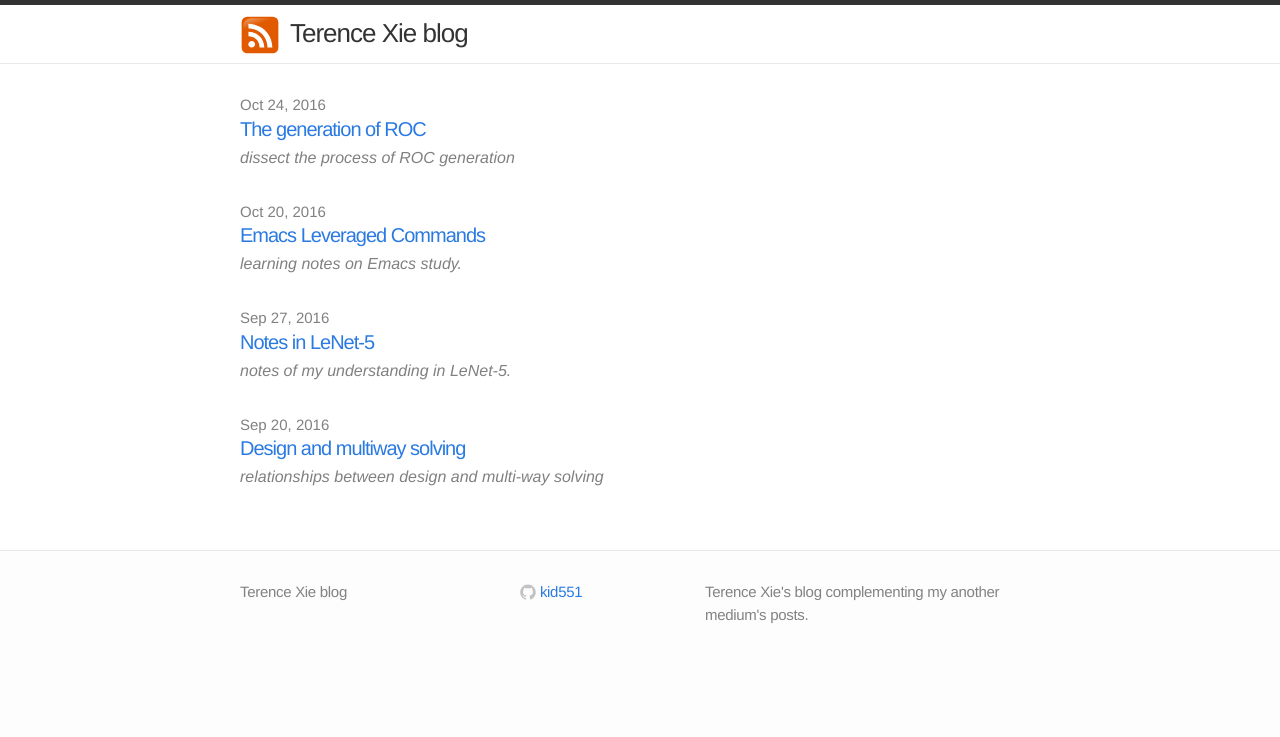
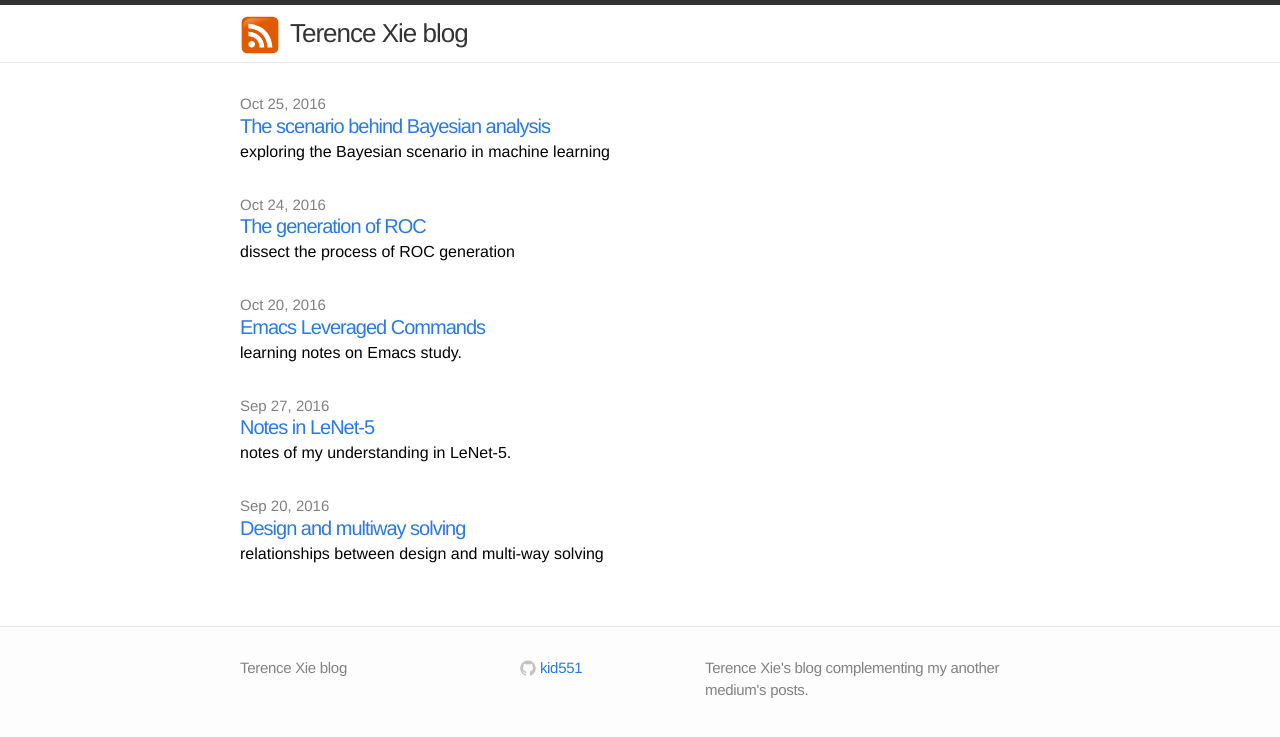
Before and after one commit to kid551/kid551.github.io, a Jekyll site: the page built from index.html, in a window 1280 px wide. Shown: the top 737 px of the page. Built offline with Jekyll 4.4.1, drawn with Linux system fonts in a browser that asks for light colours.

Commit message:
Start the post of Bayesian.

```diff
--- /dev/null
+++ b/_posts/2016-10-25-bayesian-scenario.md
@@ -0,0 +1,29 @@
+---
+layout: post
+comments: true
+title:  "The scenario behind Bayesian analysis"
+excerpt: "exploring the Bayesian scenario in machine learning"
+date:   2016-10-25
+mathjax: true
+---
+
+For lots of applied machine learning algorithms, Bayesian analysis is one of the seldom really understood by engineers even the researchers. It contains massive mathematical details and abstraction framework. But to be honest, it's kind of powerful weapon you may use to analyze your algorithms.
+
+When we mention Bayesian analysis in machine learning, the most popular junior example is the *naive bayesian classifier*, which can be competitive as popular algorithm as decision tree or neural network in some cases. But from the perspective of the real Bayesian analysis, it contains lots of implict information that few people may notice. In my opinion, it's not a good example to introduce the Bayesian analysis, but a good example to apply it with ignored bias.
+
+### Introduction to statistical learning
+
+For a learner that we want to build is a function $$f: \mathcal{X} \rightarrow \mathcal{Y}$$, which maps from the input space $$\mathcal{X}$$ to the outut space $$\mathcal{Y}$$. Often, the dataset $$D$$ we observe is the subset of input space $$\mathcal{X}$$. And the predicted result $$y$$ is the value in output space $$\mathcal{Y}$$. The whole process of machine learning is to build learner.
+
+We can revisit the **Machine Learning** definition given by Tom M.Mitchell:
+
+> A computer program is said to **learn** from experience $$E$$ with respect to some class of tasks $$T$$ and performance measure $$P$$, if its performance at tasks in $$T$$, as measured by $$P$$, improves with experience $$E$$.
+
+The experience $$E$$ is the data that we learn from, the task $$T$$ is often treated as prediction or classification. And the performance $$P$$ is the loss function that we used to measure how good our classifier is.
+
+One quick question is where is the probability, i.e. what's the probability framework of this leanring problem? From the probability perspective, the input/observed data $$X \in \mathcal{X}$$ can be treated as random variable. So is the output value $$Y\in\mathcal{Y}$$. For each new result $$y$$, we want to get the probability of $$P(Y=y \vert X)$$. To achieve this goal, we need to estimate the conditional distribution $$P(Y \vert X)$$, which is equivalent to the function $$f$$ mentioned above.
+
+In statistics, each estimation should be built under some hypothesis, i.e. the parameters in the estimated distribution. We define $$\mathcal{H}$$ as the hypothesis space, and each concrete parameter as $$h\in\mathcal{H}$$.
+
+
+### Review of Naive Bayesian Classifier
--- a/css/main.css
+++ b/css/main.css
@@ -10,7 +10,7 @@ html, body { height: 100%; }
 
 body {
   font-family: Helvetica, Arial, sans-serif;
-  font-size: 18px;
+  font-size: 16px;
   line-height: 1.5;
   font-weight: 300;
   background-color: #fdfdfd;
@@ -181,17 +181,7 @@ a:visited { color: #205caa; }
   margin-top: 5px;
 }
 
-.post-content {
-  font-family: medium-content-serif-font, Georgia,Cambria,"Times New Roman",Times,serif;
-  font-size: 17px;
-  margin-top: 29px;
-  font-weight: 400;
-  font-style: normal;
-  line-height: 1.58;
-  letter-spacing: -.003em;
-  margin-bottom: 0;
-  margin: 0;
-}
+.post-content { margin: 0 0 30px; }
 
 .post-content > * { margin: 20px 0; }
 
@@ -222,27 +212,14 @@ a:visited { color: #205caa; }
   letter-spacing: -1px;
 }
 
-.post-excerpt {
-	font-size: 16px;
-	font-style: italic;
-	color: gray;
-}
-
 .post-content blockquote {
-    font-family: medium-content-slab-serif-font,Georgia,Cambria,"Times New Roman",Times,serif;
-	color: rgba(96, 96, 96, .6);
-    border: none;
-    padding: 0;
-    padding-left: 50px;
-    text-align: left;
-	margin: 0;
-    font-weight: 400;
-    font-style: italic;
-    font-size: 28px;
-    margin-left: -1.75px;
-	margin-top: 55px;
-    line-height: 1.48;
-    letter-spacing: -.014em;
+  border-left: 4px solid #e8e8e8;
+  padding-left: 20px;
+  font-size: 18px;
+  opacity: .6;
+  letter-spacing: -1px;
+  font-style: italic;
+  margin: 30px 0;
 }
 
 .post-content ul,
```
